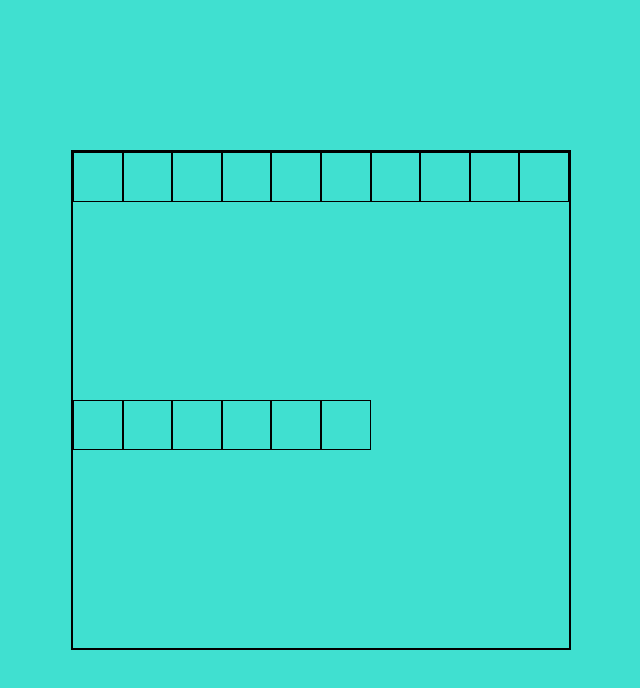
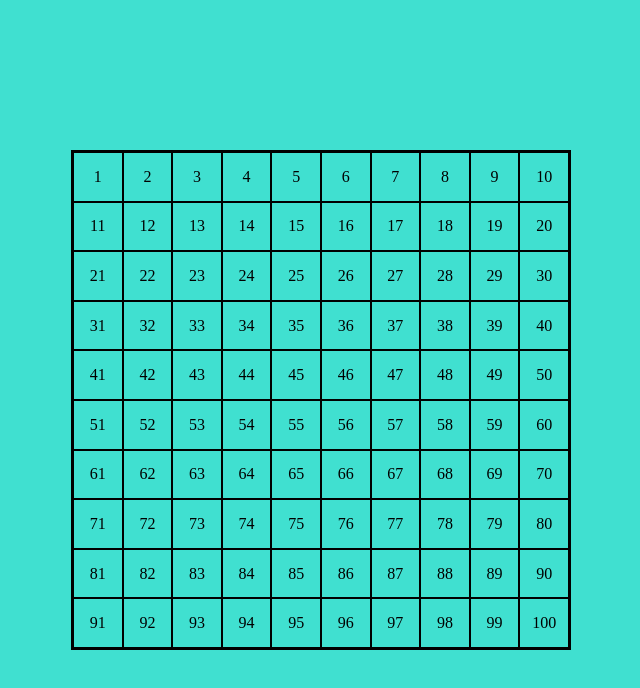
Before and after one commit to Framae/js-campominato-grid, a plain HTML site: page index.html in a window 1280 px wide. Shown: the whole page, without its empty margins (319-959 px from the left). Drawn offline with Linux system fonts and the light colour scheme.

Commit message:
griglia javascript

```diff
--- a/index.html
+++ b/index.html
@@ -10,6 +10,7 @@
 <body>
 
      <div id="grid" class="container">
+        <!-- <div class="square"></div>
         <div class="square"></div>
         <div class="square"></div>
         <div class="square"></div>
@@ -24,8 +25,7 @@
         <div class="square"></div>
         <div class="square"></div>
         <div class="square"></div>
-        <div class="square"></div>
-        <div class="square"></div>
+        <div class="square"></div> -->
     </div>
 
 
--- a/main.js
+++ b/main.js
@@ -10,14 +10,15 @@ Quando l’utente clicca su ogni cella, la cella cliccata si colora di azzurro.
 
 const gridElement = document.getElementById('grid');
 
-for (let i = 1; i >=100; i++) {
+for (let i = 1; i <=100; i++) {
 
     const node = document.createElement('div');
+    node.innerHTML = i;
     node.classList.add('square');
     gridElement.appendChild(node);
 
-    // node.addEventListener('click', function() {
-    //     console.log(this);
-    //     this.classList.add('clicked');
-    // })
+     node.addEventListener('click', function() {
+         console.log(this);
+         this.classList.add('clicked');
+     })
 }
```
